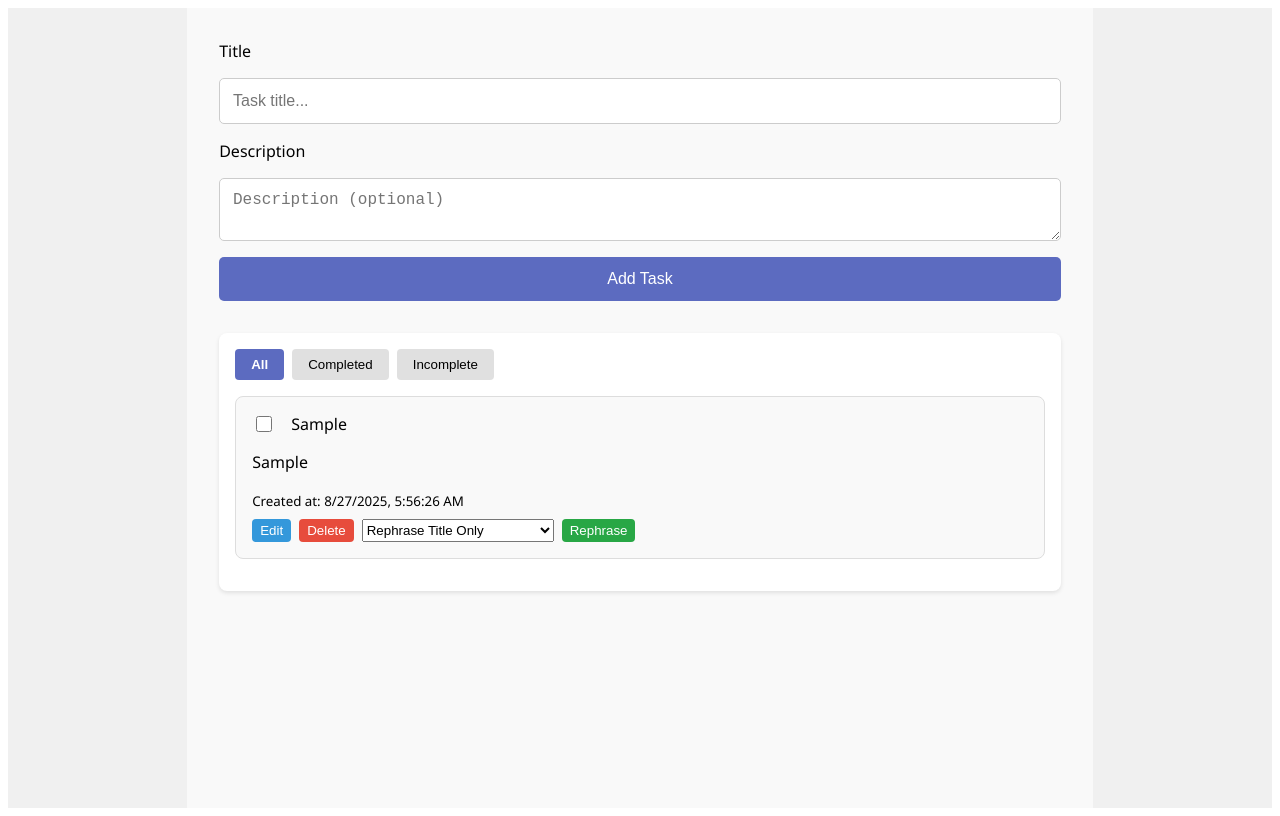
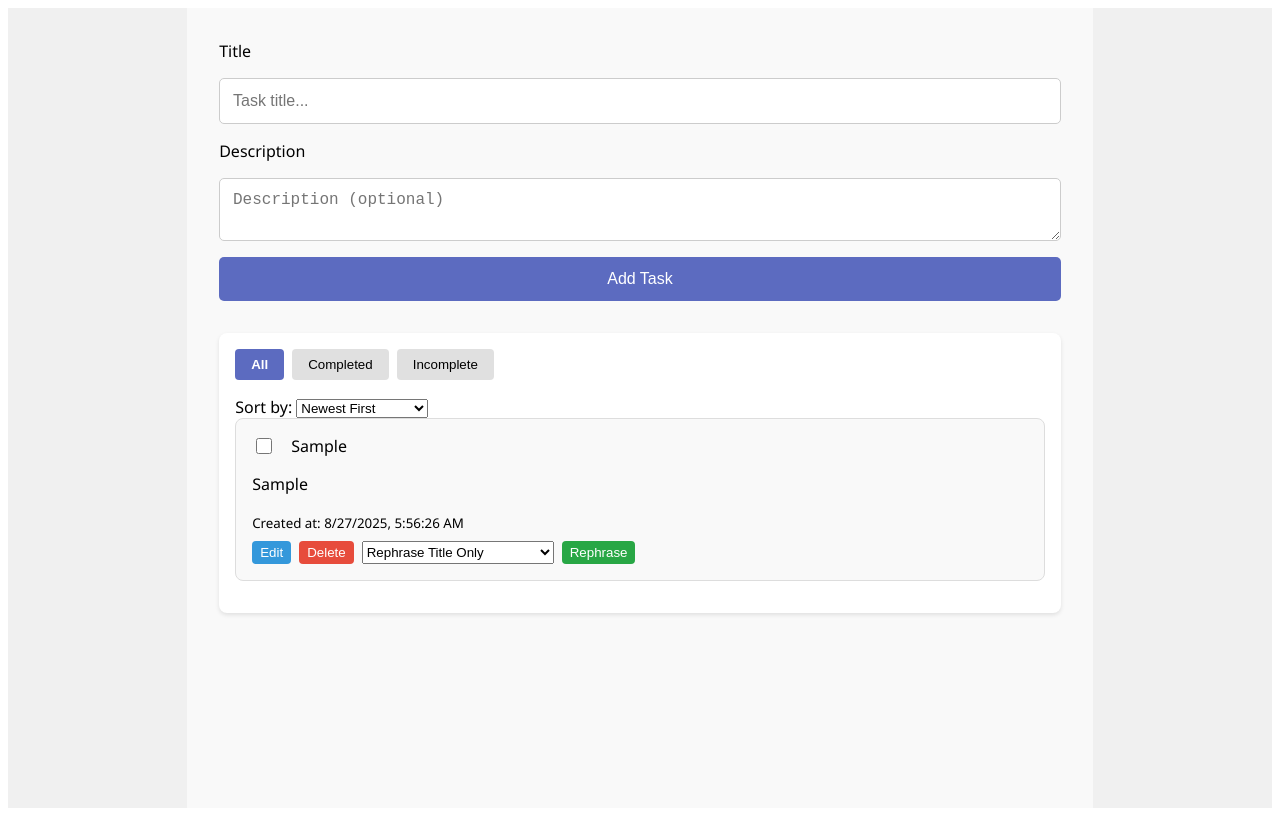
Before and after one commit to AnthonyBraak/AI-Task-Assistant, a React (Vite) app: page / in a window 1280 px wide. Both pictures are taken after typing "Sample", "Sample" into the empty fields and a click on the button "Add Task". Built offline with nearby package versions, Linux system fonts and the light colour scheme.

Commit message:
feat: add task sorting by newest, oldest, and alphabetical

```diff
--- a/src/components/TaskList/TaskList.tsx
+++ b/src/components/TaskList/TaskList.tsx
@@ -19,12 +19,25 @@ export default function TaskList({
   const [filter, setFilter] = useState<"all" | "completed" | "incomplete">(
     "all"
   );
+  const [sortOption, setSortOption] = useState<
+    "newest" | "oldest" | "alphabetical"
+  >("newest");
 
   const filteredTasks = tasks.filter((task) => {
-    if (filter === "all") return true;
     if (filter === "completed") return task.completed;
     if (filter === "incomplete") return !task.completed;
-    return true;
+    return true; // "all"
+  });
+
+  const sortedTasks = [...filteredTasks].sort((a, b) => {
+    if (sortOption === "newest") {
+      return new Date(b.createdAt).getTime() - new Date(a.createdAt).getTime();
+    } else if (sortOption === "oldest") {
+      return new Date(a.createdAt).getTime() - new Date(b.createdAt).getTime();
+    } else if (sortOption === "alphabetical") {
+      return a.title.localeCompare(b.title);
+    }
+    return 0;
   });
 
   if (tasks.length === 0) {
@@ -33,6 +46,7 @@ export default function TaskList({
 
   return (
     <div className="task-list">
+      <div className="filter-sort-bar">
         <div className="filter-buttons">
           {["all", "completed", "incomplete"].map((type) => (
             <button
@@ -47,7 +61,24 @@ export default function TaskList({
           ))}
         </div>
 
-      {filteredTasks.map((task) => (
+        <div className="sort-dropdown">
+          <label htmlFor="sort-select">Sort by: </label>
+          <select
+            id="sort-select"
+            value={sortOption}
+            onChange={(e) => setSortOption(e.target.value as typeof sortOption)}
+          >
+            <option value="newest">Newest First</option>
+            <option value="oldest">Oldest First</option>
+            <option value="alphabetical">Alphabetical (A–Z)</option>
+          </select>
+        </div>
+      </div>
+
+      {sortedTasks.length === 0 ? (
+        <p className="no-tasks">No tasks match the selected filter.</p>
+      ) : (
+        sortedTasks.map((task) => (
           <TaskItem
             key={task.id}
             task={task}
@@ -55,7 +86,8 @@ export default function TaskList({
             onEdit={onEditTask}
             onToggleComplete={onToggleComplete}
           />
-      ))}
+        ))
+      )}
     </div>
   );
 }
```
Lines whose indentation alone changed are shown as unchanged.
